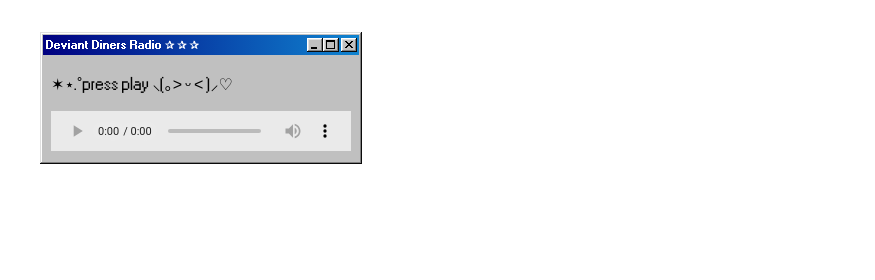
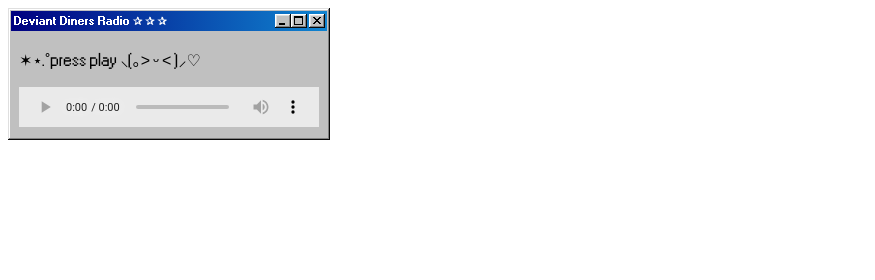
Before and after one commit to emilybold/deviant-diners-radio, a plain HTML site: page index.html in a window 1280 px wide. Shown: the top 280 px of the page, 0-875 px from the left. Drawn offline with nearby package versions, Linux system fonts and the light colour scheme.

Commit message:
Update index.html

```diff
--- a/index.html
+++ b/index.html
@@ -10,7 +10,7 @@
     </head>
     <body>
 
-        <div class="window" style="margin: 32px; width: 25%;">
+        <div class="window" style="width: 25%;">
             <div class="title-bar">
               <div class="title-bar-text">
                 Deviant Diners Radio ✰ ✰ ✰
```
